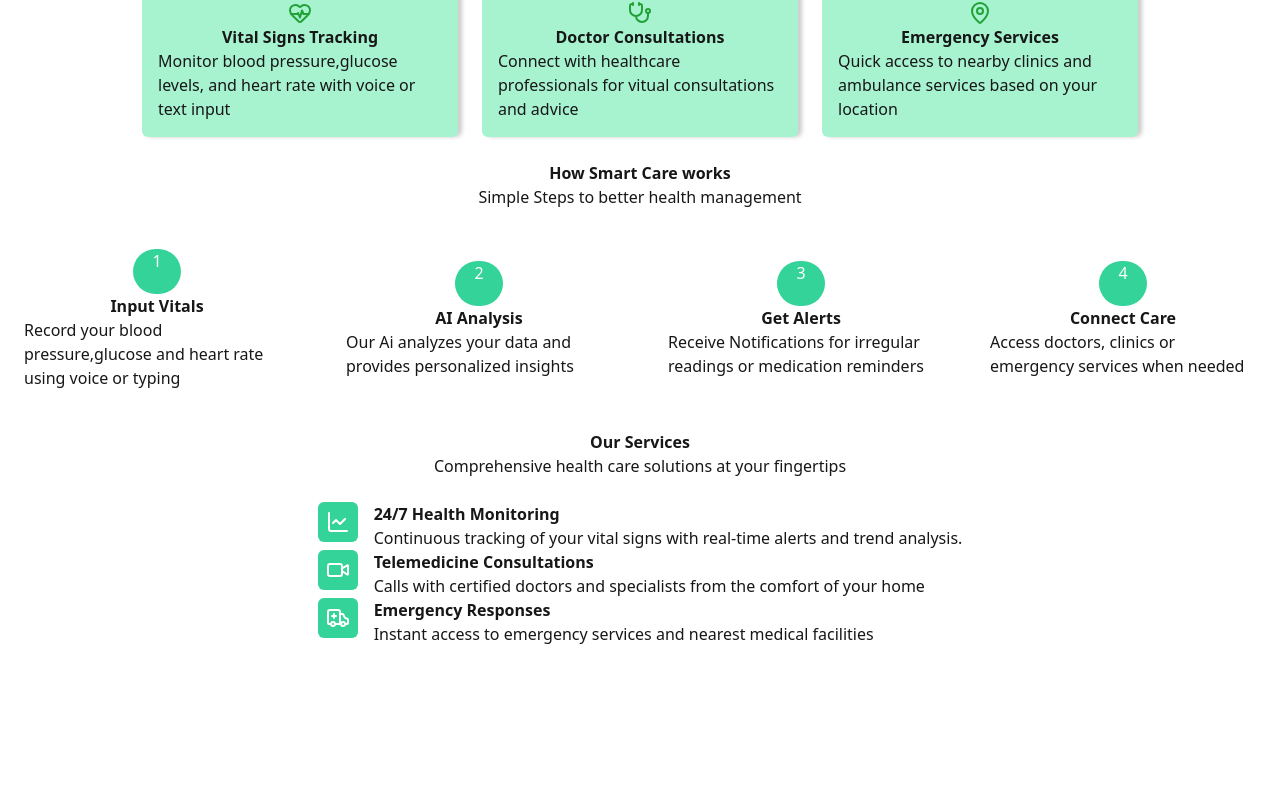
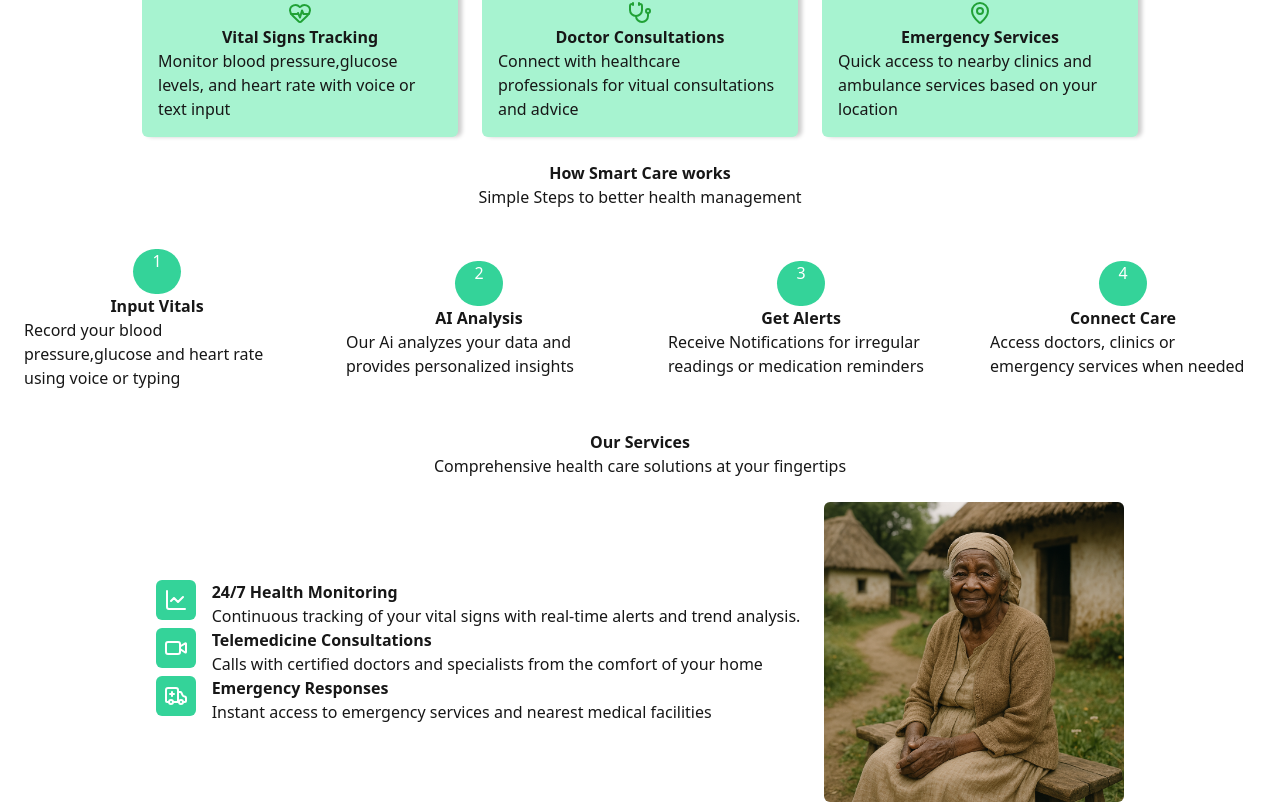
Before and after one commit to norvale08/smartcare-new, a Next.js app in the folder apps/web/: page / in a window 1280 px wide. Shown: the part 483-1293 px from the top of the page. Before the commit the page ends 1137 px from the top, so only its background shows below. Built offline with nearby package versions, Linux system fonts and the light colour scheme.

Commit message:
Finished services

```diff
--- a/apps/web/app/page.tsx
+++ b/apps/web/app/page.tsx
@@ -164,6 +164,16 @@
                     </div>
 
               </div>
+              <div>
+                <Image
+                src="/assets/oldwoman.png"
+                alt="An old woman"
+                width={300}
+                height={300}
+                className='rounded-md'
+                />
+
+              </div>
 
             </section>
 
```
Also changed, not shown: apps/web/public/assets/oldwoman.png (added).
